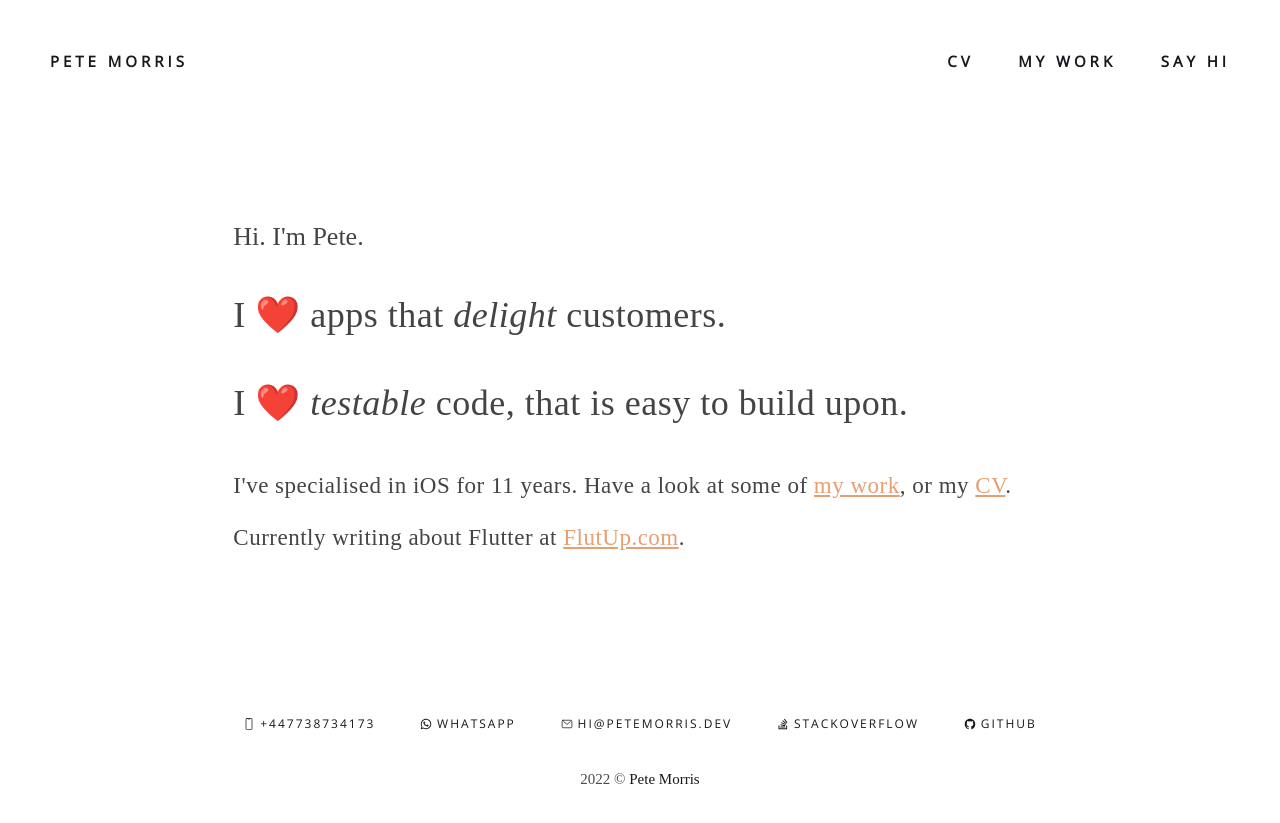
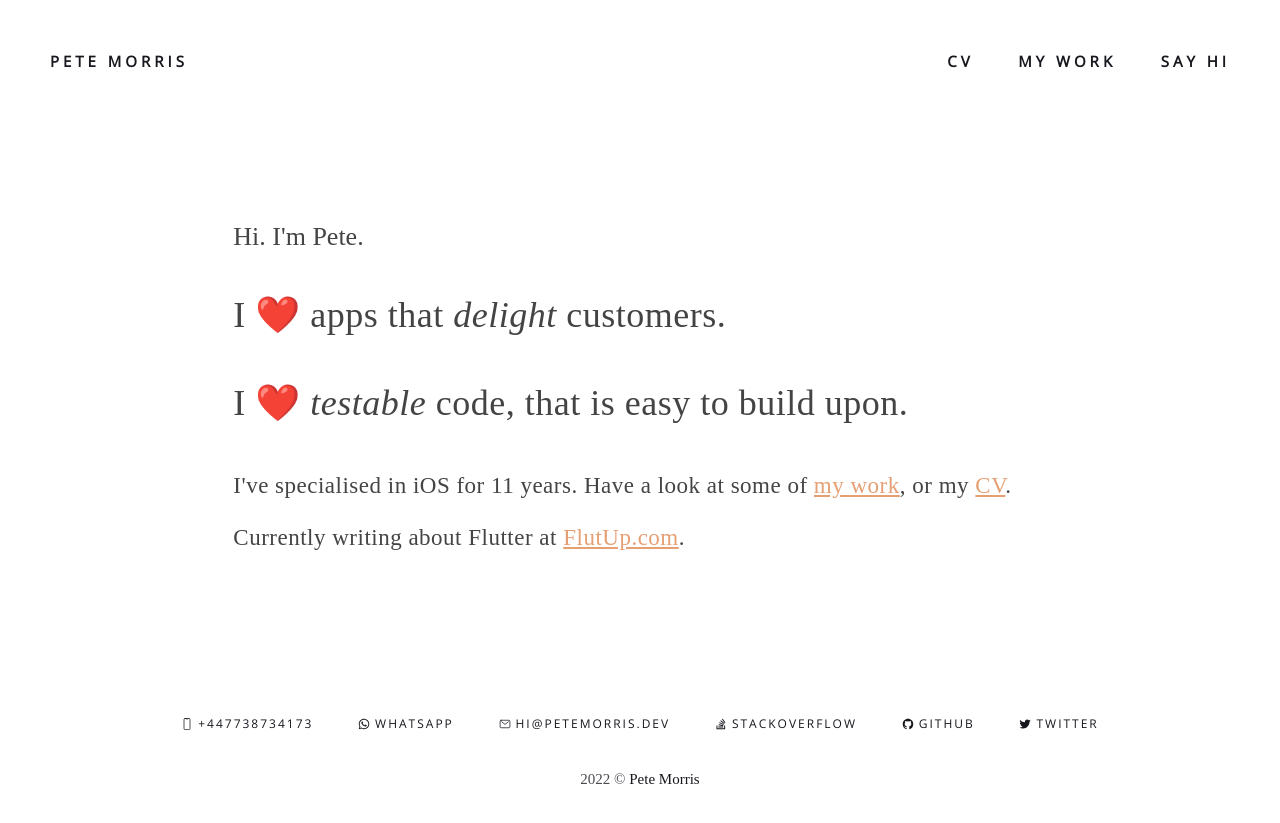
Before and after one commit to p-morris/p-morris.github.io, a Jekyll site: the page built from index.html, in a window 1280 px wide. Shown: the top 823 px of the page. Built offline with Jekyll 4.4.1, drawn with Linux system fonts in a browser that asks for light colours; nearby versions of some CDN libraries; some web fonts are replaced; the list of posts is cut into pages by our own code.

Commit message:
Update _config.yml

```diff
--- a/_config.yml
+++ b/_config.yml
@@ -18,6 +18,7 @@ contact:
 - {name: "hi@petemorris.dev", icon: "mail-outline", link: "mailto:hi@petemorris.dev"}
 - {name: "StackOverflow", icon: "logo-stackoverflow", link: "https://stackoverflow.com/users/10246061/pete-morris?tab=topactivity"}
 - {name: "Github", icon: "logo-github", link: "https://github.com/p-morris"}
+- {name: "Twitter", icon: "logo-twitter", link: "https://twitter.com/petemorrisdev"}
 
 # Slider Section
 slider: Life # NOTE - By default, the slider is set to display tags. Now the slider shows the tag with the text "Life". If you do not want to use the slider, leave the slider field empty.
```
